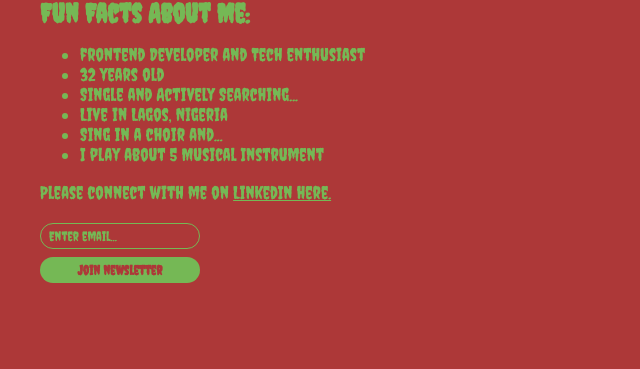
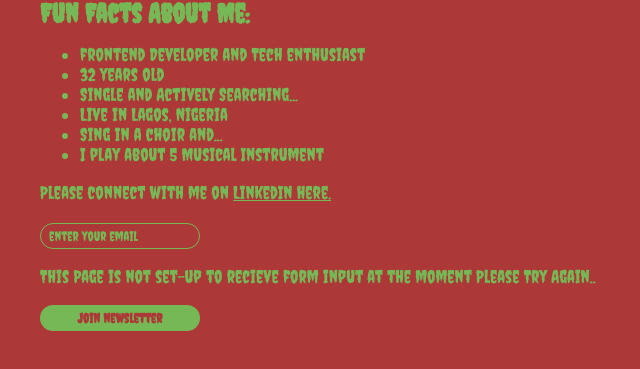
Before and after one commit to awotile-ibukun/personal-website, a website built with Vite: page index.html in a window 1280 px wide. Both pictures are taken after a click on the button "Join newsletter". Shown: the part 367-736 px from the top of the page, without its empty margins (0-640 px from the left). Built offline with nearby package versions, Linux system fonts and the light colour scheme; a web font is replaced by a local one.

Commit message:
Added The dommy Messaage That get displayed for the newsletter button

```diff
--- a/index.html
+++ b/index.html
@@ -30,7 +30,16 @@
         >LinkedIn here.</a
       >
     </p>
-    <input type="text" placeholder="Enter email..." />
-    <button>Join newsletter</button>
+
+    <div class="footer">
+      <input type="text" placeholder="enter your email" />
+
+      <p id="explanation-text" style="display: none">
+        This Page is not set-up to recieve form input at the moment Please Try
+        Again..
+      </p>
+
+      <button type="submit" onclick="hideAndShow()">Join newsletter</button>
+    </div>
   </body>
 </html>
--- a/index.js
+++ b/index.js
@@ -17,6 +17,14 @@ favouriteEdgeStyle("round");
 // IGONE THE CODE BELOW THIS LINE //
 ////////////////////////////////////
 
+function hideAndShow() {
+  var para = document.getElementById("explanation-text");
+  if (para.style.display === "none") {
+    para.style.display = "block";
+  } else {
+    para.style.display = "none";
+  }
+}
 function setProp(prop, value) {
   document.documentElement.style.setProperty(prop, value);
 }
```
